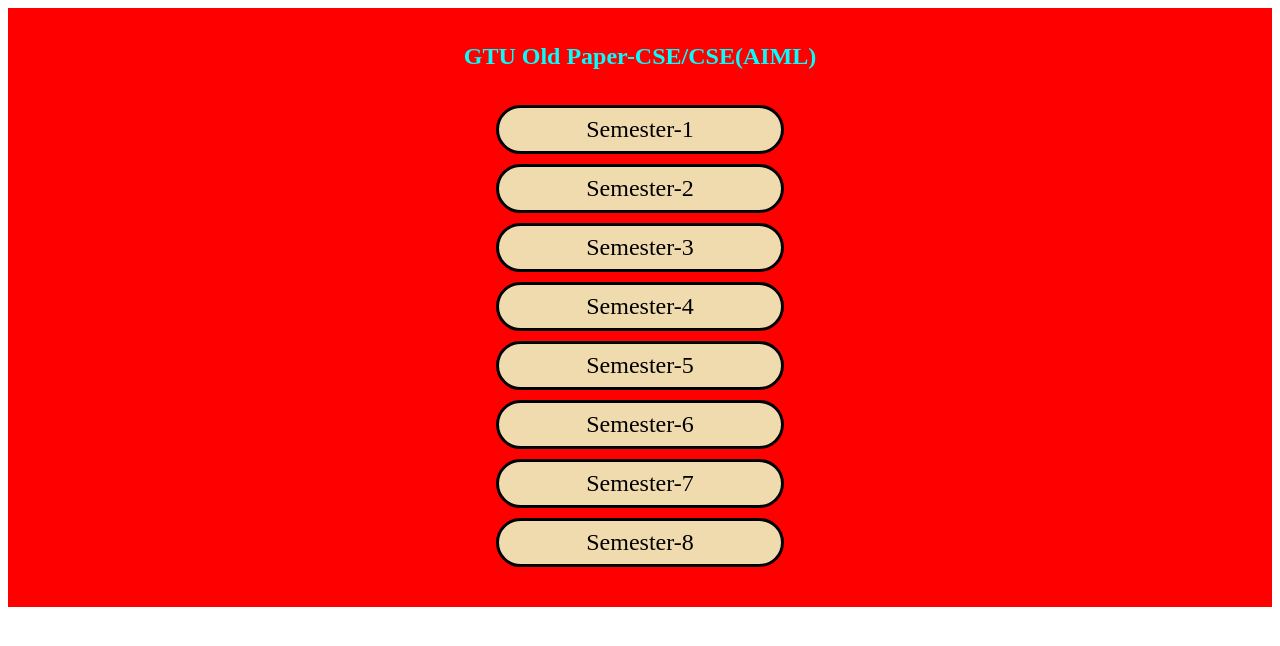
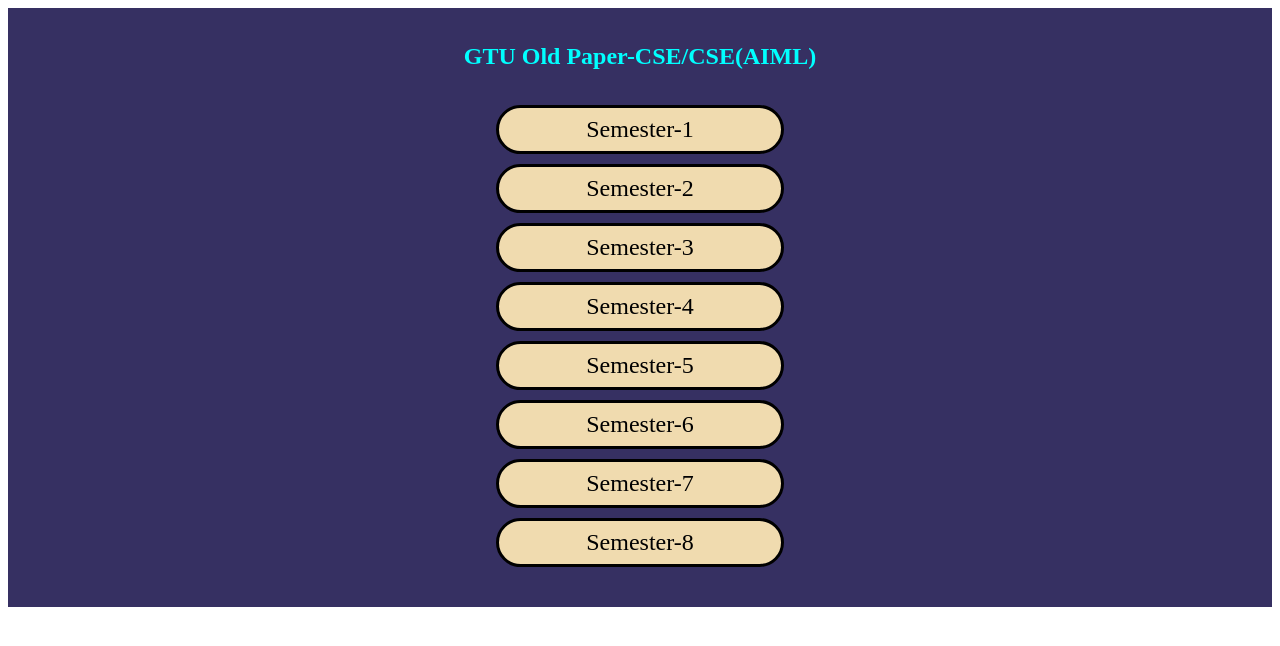
Before and after one commit to bhargavbedekar/GTU-Old-Paper, a plain HTML site: page index.html in a window 1280 px wide. Drawn offline with Linux system fonts and the light colour scheme.

Commit message:
Update style.css

```diff
--- a/style.css
+++ b/style.css
@@ -1,6 +1,5 @@
 .Home-Screen{
-    /*background-color: #363062;*/
-    background-color: red;
+    background-color: #363062;
     padding-bottom: 30px;
 }
 .Heading{
```
